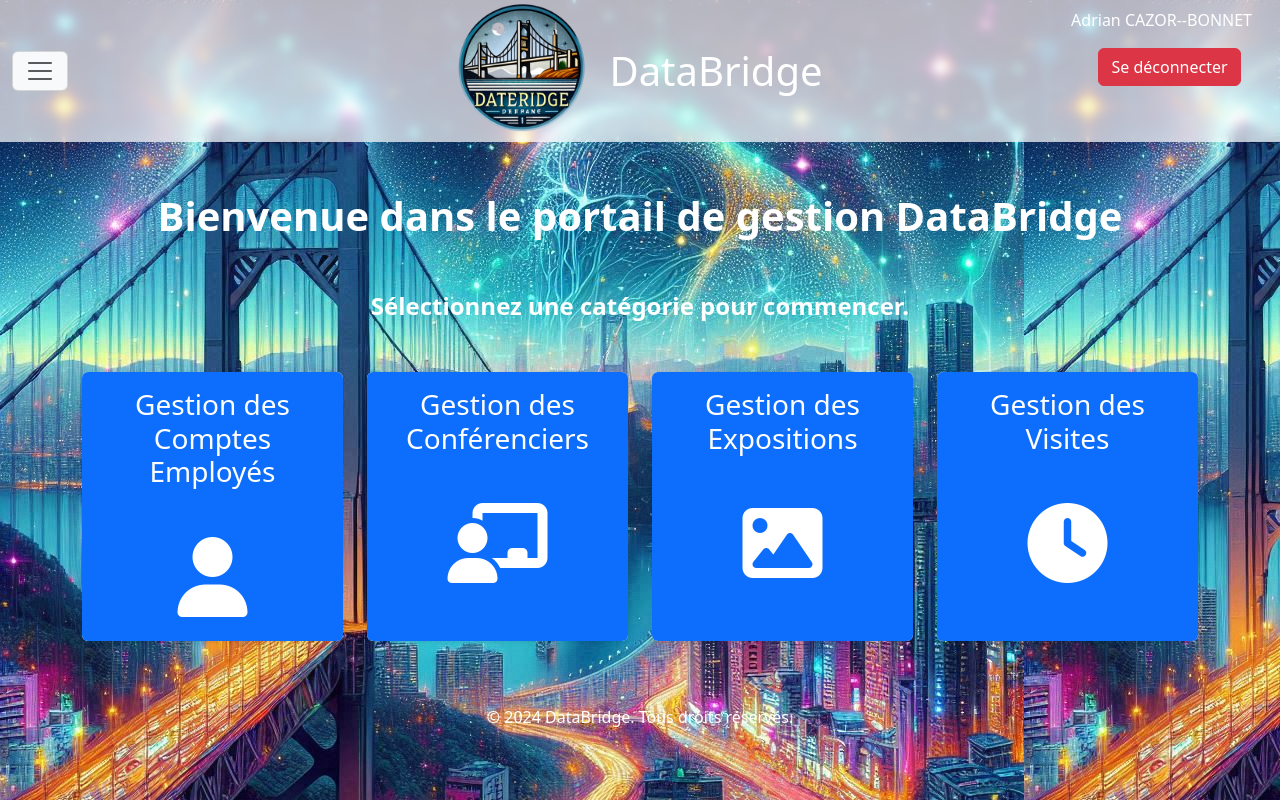
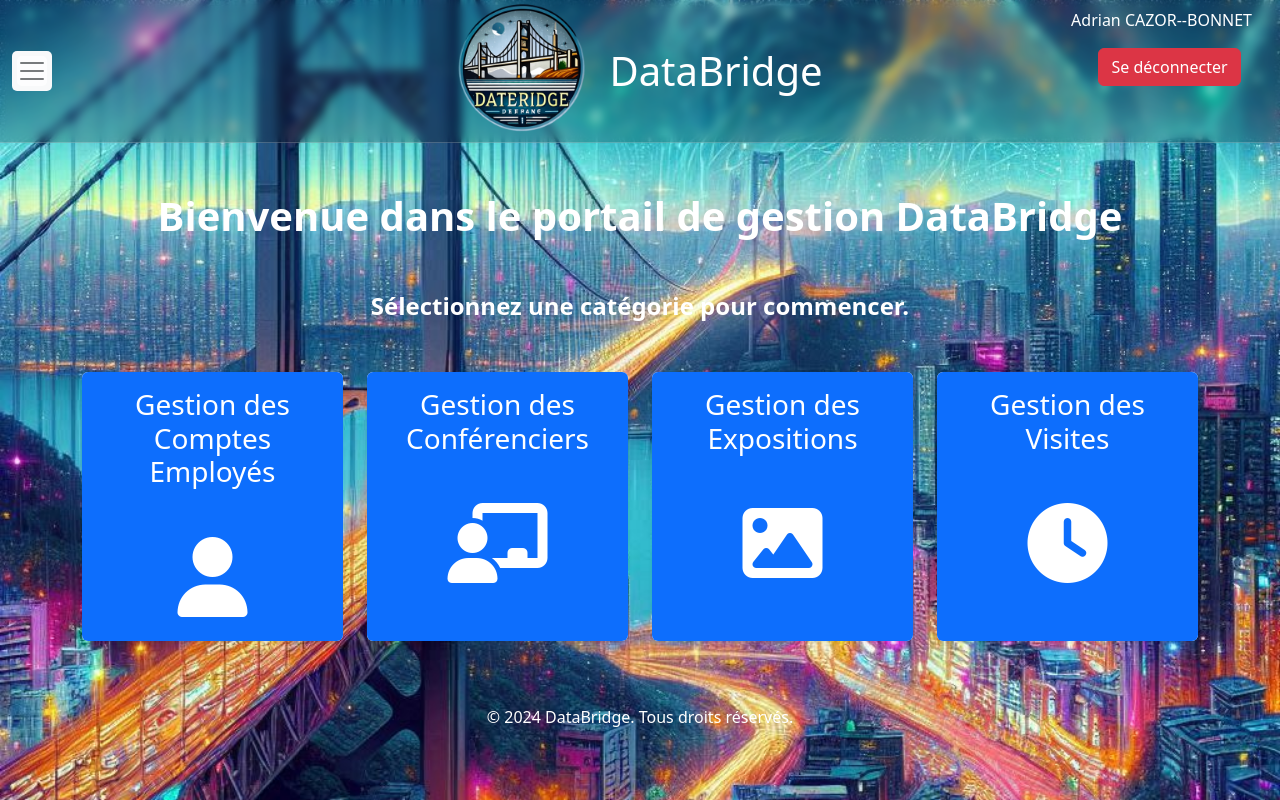
Before and after one commit to cju3ry/Projet-Musee-Web, a PHP site: page /pages/accueil.php in a window 1280 px wide. Run offline with PHP 8.4, Linux system fonts and the light colour scheme.

Commit message:
ajout du buger

```diff
--- a/DataBridge/CSS/styleAcceuil.css
+++ b/DataBridge/CSS/styleAcceuil.css
@@ -1,8 +1,12 @@
+/* Définition de la couleur de fond du body et de l'image d'arrière-plan */
 body {
-    #background-color: #f8f9fa;
     background-image: url('../images/imageIndex.jpg');
+    background-size: cover;
+    background-position: center center;
+    background-attachment: fixed;
 }
 
+/* Transition pour l'effet de survol sur les cartes */
 .card {
     transition: transform 0.2s;
 }
@@ -11,18 +15,89 @@
     transform: scale(1.05);
 }
 
+/* Personnalisation de l'image du logo */
 .navbar-brand img {
     width: 50px;
     height: auto;
 }
 
+/* Footer centré et avec une couleur plus claire */
 footer {
     margin-top: 20px;
     text-align: center;
     color: #6c757d;
 }
 
+/* Effet de transparence et de flou pour la navbar */
 .navbar-transparent {
-    background-color: rgba(255, 255, 255, 0.7); /* Blanc avec une transparence de 70% */
-    backdrop-filter: blur(5px); /* Effet de flou pour un meilleur rendu */
+    background-color: rgba(0, 0, 0, 0.2); /* Noir avec 20% d'opacité */
+    backdrop-filter: blur(5px); /* Conserve l'effet de flou */
+    border-bottom: 1px solid rgba(255, 255, 255, 0.2); /* Optionnel : Bordure subtile */
 }
+
+
+/* Personnalisation de la sidebar */
+.offcanvas-start {
+    background-color: rgba(255, 255, 255, 0.2);
+    color: #fff;
+}
+
+.offcanvas-header {
+    border-bottom: 1px solid #ffff;
+}
+
+.offcanvas-body {
+    padding-top: 20px;
+}
+
+.offcanvas-body ul li a {
+    color: #ecf0f1;
+    font-size: 1.1rem;
+    padding: 10px;
+    display: block;
+    text-decoration: none;
+}
+
+.offcanvas-body ul li a:hover {
+    background-color: #34495e;
+    border-radius: 4px;
+}
+
+.offcanvas-title {
+    font-size: 1.5rem;
+}
+.btn-close {
+    filter: invert(1);
+}
+
+/* Icône pour les sous-menus */
+.submenu-icon {
+    cursor: pointer;
+    font-size: 1.2rem;
+    transition: transform 0.3s ease;
+}
+
+.submenu-icon.rotate {
+    transform: rotate(90deg); /* Rotation de 90 degrés quand le sous-menu est ouvert */
+}
+
+/* Masquer les sous-menus par défaut */
+.submenu {
+    display: none;
+    padding-left: 20px;
+}
+
+/* Rendre le bouton hamburger transparent */
+.navbar-toggler {
+    background-color: transparent; /* Rendre le fond transparent */
+    border: none; /* Supprimer les bordures */
+    padding: 5px; /* Ajuste l'espacement interne */
+    border-radius: 5px; /* Coins arrondis pour correspondre au style général */
+}
+
+/* Icône hamburger avec plus de transparence */
+.navbar-toggler-icon {
+    background-color: #ffffff; /* Icône blanche pour un bon contraste */
+    border-radius: 5px; /* Coins arrondis de l'icône */
+    opacity: 0.8; /* Icône légèrement transparente */
+}
```
